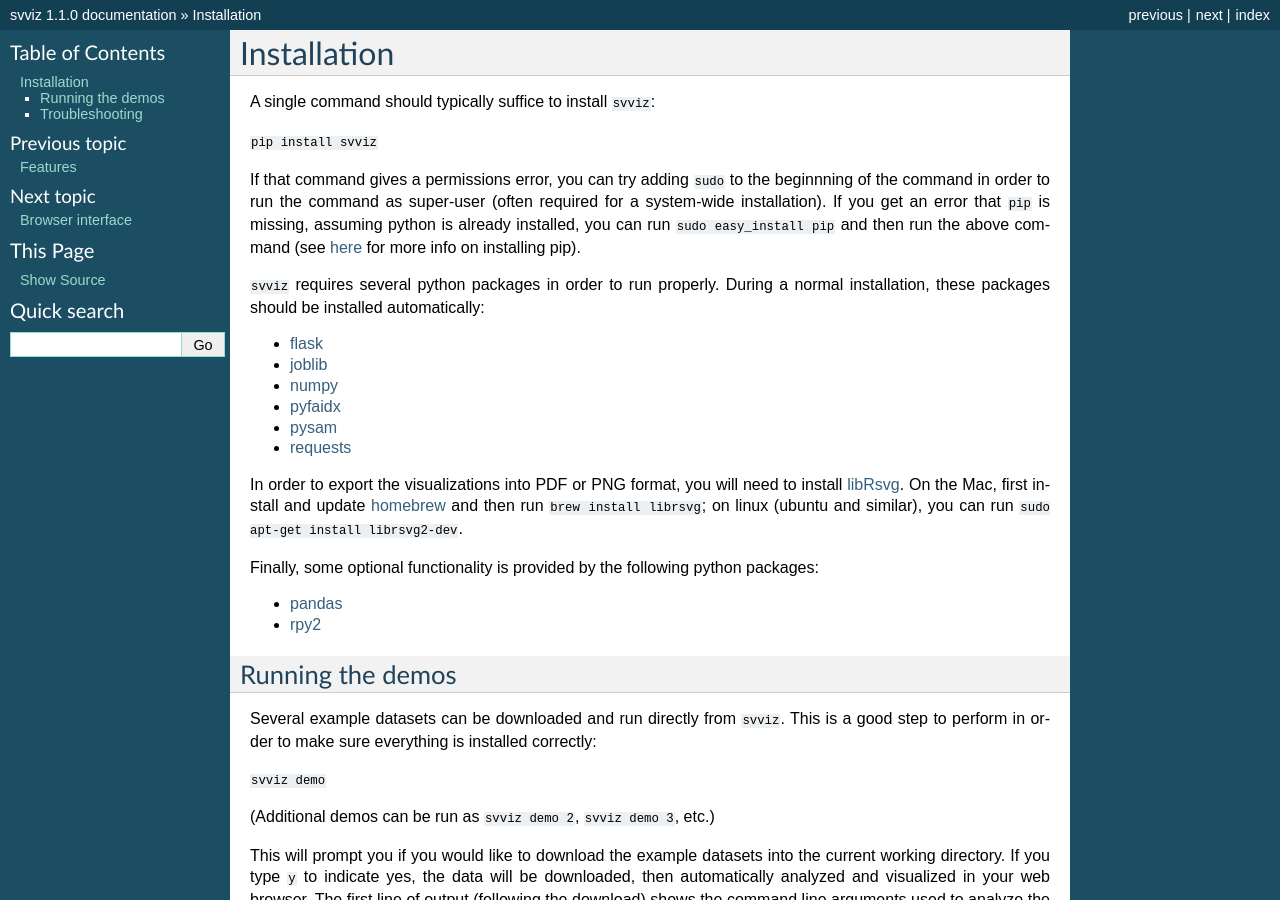
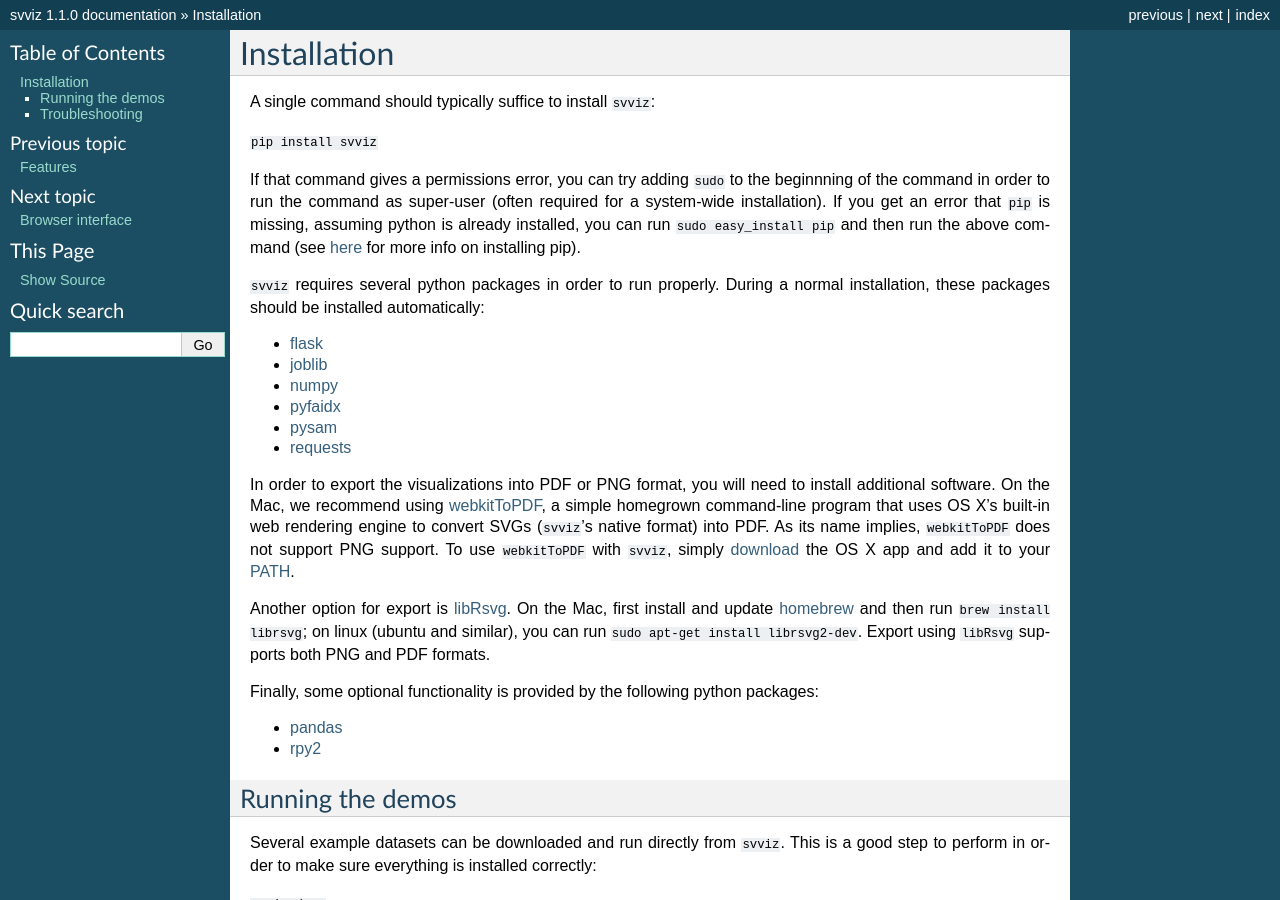
Before and after one commit to svviz/svviz, a Sphinx documentation site: the page built from docs/install.rst, in a window 1280 px wide and 900 px high. Built offline with Sphinx 7.4.7, drawn with Linux system fonts in a browser that asks for light colours.

Commit message:
updating docs with instructions for using webkitToPDF for PDF export

```diff
--- a/docs/install.rst
+++ b/docs/install.rst
@@ -16,7 +16,9 @@ If that command gives a permissions error, you can try adding ``sudo`` to the be
 - `pysam <http://pysam.readthedocs.org/>`_
 - `requests <http://docs.python-requests.org/en/latest/>`_
 
-In order to export the visualizations into PDF or PNG format, you will need to install `libRsvg <https://wiki.gnome.org/action/show/Projects/LibRsvg>`_. On the Mac, first install and update `homebrew <http://brew.sh>`_ and then run ``brew install librsvg``; on linux (ubuntu and similar), you can run ``sudo apt-get install librsvg2-dev``.
+In order to export the visualizations into PDF or PNG format, you will need to install additional software. On the Mac, we recommend using `webkitToPDF <https://github.com/nspies/webkitToPDF/tree/master>`_, a simple homegrown command-line program that uses OS X's built-in web rendering engine to convert SVGs (``svviz``'s native format) into PDF. As its name implies, ``webkitToPDF`` does not support PNG support. To use ``webkitToPDF`` with ``svviz``, simply `download <https://github.com/nspies/webkitToPDF/releases/latest>`_ the OS X app and add it to your `PATH <http://hathaway.cc/post/69201163472/how-to-edit-your-path-environment-variables-on-mac>`_.
+
+Another option for export is `libRsvg <https://wiki.gnome.org/action/show/Projects/LibRsvg>`_. On the Mac, first install and update `homebrew <http://brew.sh>`_ and then run ``brew install librsvg``; on linux (ubuntu and similar), you can run ``sudo apt-get install librsvg2-dev``. Export using ``libRsvg`` supports both PNG and PDF formats.
 
 Finally, some optional functionality is provided by the following python packages:
 
```
